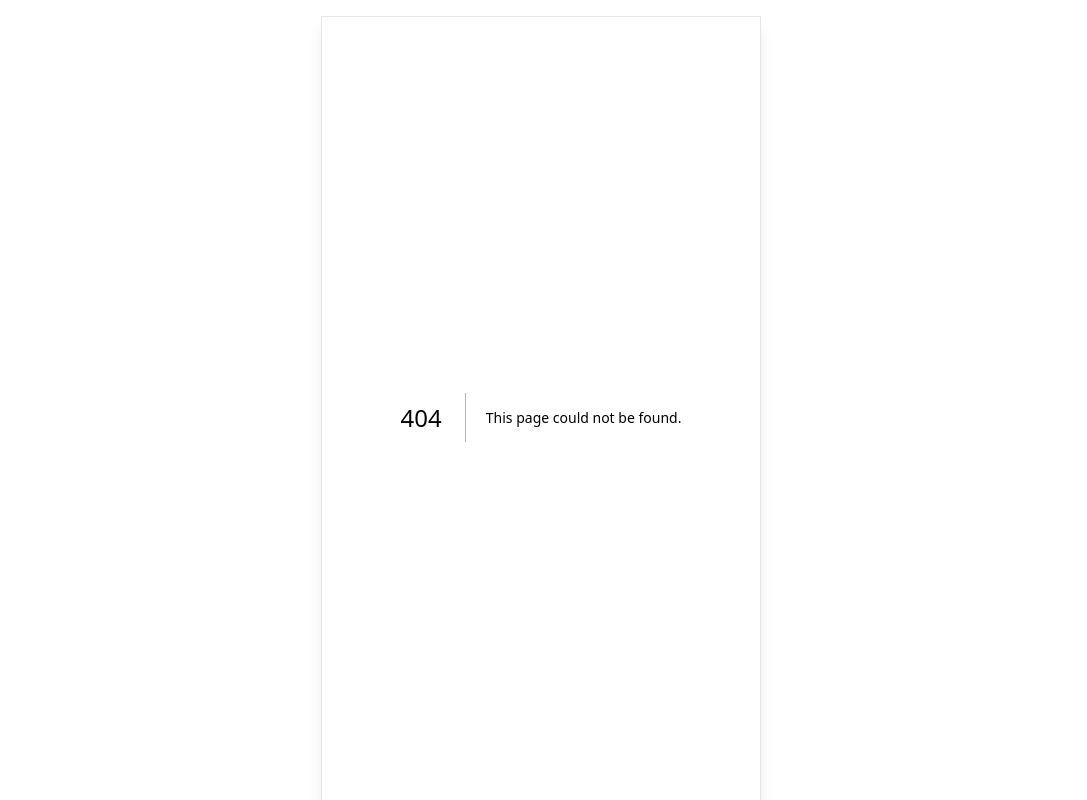
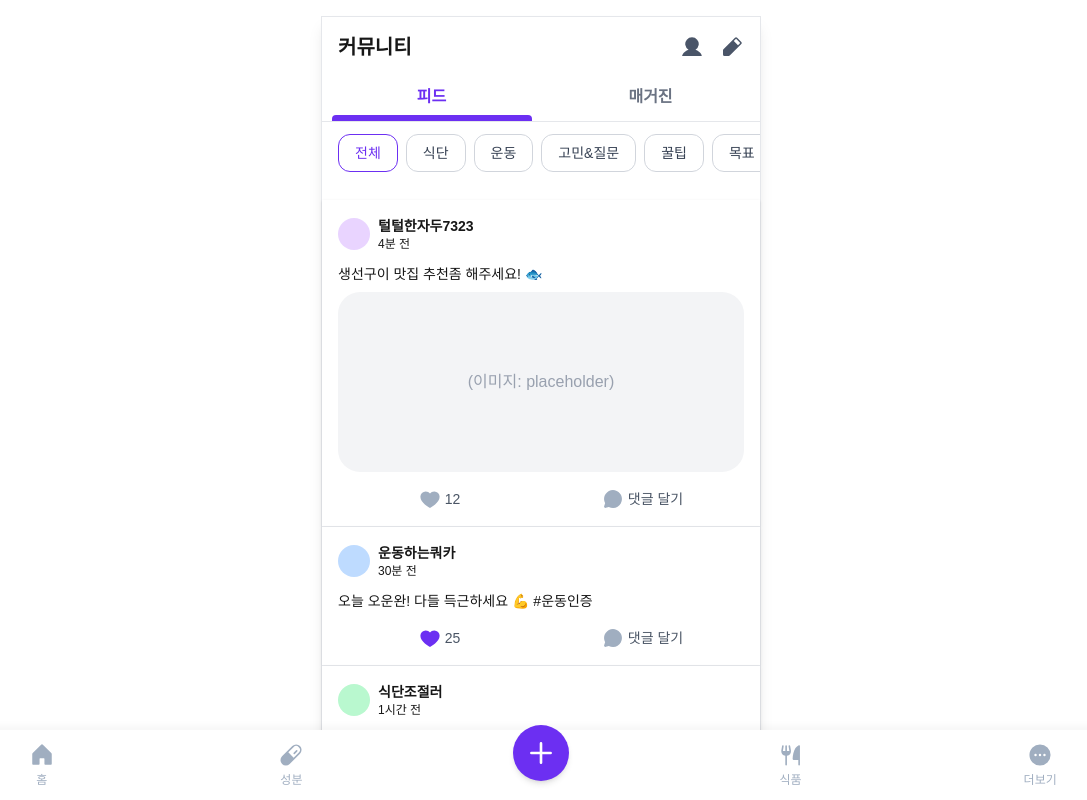
Before and after one commit to HwiDong6831/Boindang, a Next.js app in the folder frontend/boindang/: page /community in a window 1280 px wide. Before the commit this address had no page. Shown: the top 800 px of the page, without its empty margins (99-1186 px from the left). Built offline with nearby package versions, Linux system fonts and the light colour scheme.

Commit message:
[FE] Design : 커뮤니티 화면 디자인

```diff
--- /dev/null
+++ b/frontend/boindang/src/app/community/page.tsx
@@ -0,0 +1,189 @@
+'use client';
+
+import { useState, useEffect } from 'react';
+import { User, PencilSimple, Heart, ChatCircle } from '@phosphor-icons/react';
+import BottomNavBar from '../../components/navigation/BottomNavBar';
+
+const categories = ["전체", "식단", "운동", "고민&질문", "꿀팁", "목표", "체험단"];
+const tabs = ["피드", "매거진"];
+
+// 임시 더미 데이터 타입 (필요시 확장)
+interface Post {
+  id: number;
+  authorName: string;
+  authorImage: string; // 임시로 Tailwind 배경색 클래스 사용
+  timeAgo: string;
+  content: string;
+  imageUrl?: string | null; // 이미지 URL 또는 placeholder 식별자, null 허용
+  likes: number;
+  isLiked: boolean;
+}
+
+// 초기 더미 데이터 확장
+const initialPosts: Post[] = [
+  { id: 1, authorName: '털털한자두7323', authorImage: 'bg-purple-200', timeAgo: '4분 전', content: '생선구이 맛집 추천좀 해주세요! 🐟', imageUrl: 'placeholder', likes: 12, isLiked: false },
+  { id: 2, authorName: '운동하는쿼카', authorImage: 'bg-blue-200', timeAgo: '30분 전', content: '오늘 오운완! 다들 득근하세요 💪 #운동인증', imageUrl: null, likes: 25, isLiked: true },
+  { id: 3, authorName: '식단조절러', authorImage: 'bg-green-200', timeAgo: '1시간 전', content: '저녁으로 샐러드랑 닭가슴살 먹었어요. 생각보다 맛있네요? 다음엔 다른 드레싱 시도해봐야지🥗', imageUrl: null, likes: 8, isLiked: false },
+  { id: 4, authorName: '꿀팁전도사', authorImage: 'bg-yellow-200', timeAgo: '2시간 전', content: '혈당 스파이크 막는 식후 15분 걷기! 짧지만 효과 좋아요.', imageUrl: null, likes: 55, isLiked: true },
+  { id: 5, authorName: '목표달성가자', authorImage: 'bg-red-200', timeAgo: '3시간 전', content: '이번 주 목표: 매일 만 보 걷기 도전! 같이 하실 분? 🙌', imageUrl: 'placeholder_walk', likes: 31, isLiked: false },
+  { id: 6, authorName: '고민상담소', authorImage: 'bg-indigo-200', timeAgo: '5시간 전', content: '식단 조절 너무 어려운데 다들 어떻게 하시나요? ㅠㅠ 간식 참기가 제일 힘들어요.', imageUrl: null, likes: 19, isLiked: false },
+  { id: 7, authorName: '체험단리뷰어', authorImage: 'bg-pink-200', timeAgo: '1일 전', content: '이번에 새로 나온 저당 간식 체험해봤는데, 생각보다 달고 맛있어서 놀랐어요! 자세한 후기는 블로그에... (는 농담이고 여기다 쓸게요 ㅋㅋ)', imageUrl: 'placeholder_snack', likes: 42, isLiked: true },
+  { id: 8, authorName: '요리왕비룡', authorImage: 'bg-teal-200', timeAgo: '2일 전', content: '두부면으로 만든 파스타! 밀가루 없이 맛있게 즐길 수 있어요. 레시피 공유합니다🍝', imageUrl: null, likes: 77, isLiked: false },
+];
+
+export default function CommunityPage() {
+  const [activeCategory, setActiveCategory] = useState("전체");
+  const [activeTab, setActiveTab] = useState("피드");
+  const [posts, setPosts] = useState<Post[]>(initialPosts);
+  const [lastScrollY, setLastScrollY] = useState(0); // 이전 스크롤 위치
+  const [showFullHeader, setShowFullHeader] = useState(true); // 전체 헤더 표시 여부
+
+  // 좋아요 토글 핸들러
+  const handleLikeToggle = (postId: number) => {
+    setPosts(currentPosts =>
+      currentPosts.map(post => {
+        if (post.id === postId) {
+          // 좋아요 상태 반전 및 카운트 조정
+          return {
+            ...post,
+            isLiked: !post.isLiked,
+            likes: post.isLiked ? post.likes - 1 : post.likes + 1,
+          };
+        }
+        return post;
+      })
+    );
+  };
+
+  // 스크롤 이벤트 핸들러
+  useEffect(() => {
+    const handleScroll = () => {
+      const currentScrollY = window.scrollY;
+
+      if (currentScrollY <= 50) { // 상단 근처에서는 항상 표시
+        setShowFullHeader(true);
+      } else {
+        if (currentScrollY > lastScrollY) { // 스크롤 다운
+          setShowFullHeader(false);
+        } else { // 스크롤 업
+          setShowFullHeader(true);
+        }
+      }
+      setLastScrollY(currentScrollY); // 이전 스크롤 위치 업데이트
+    };
+
+    window.addEventListener('scroll', handleScroll, { passive: true });
+
+    return () => {
+      window.removeEventListener('scroll', handleScroll);
+    };
+  }, [lastScrollY]);
+
+  return (
+    <div className="bg-background min-h-screen text-text-primary">
+      {/* Sticky Header Container */}
+      <div className="sticky top-0 z-20 bg-background">
+        {/* Part 1: Always visible - Title and Icons */}
+        <div className="px-4 pt-4 pb-3">
+          <div className="flex justify-between items-center">
+            <h1 className="text-xl font-bold">커뮤니티</h1>
+            <div className="flex items-center gap-x-4">
+              <button aria-label="사용자 프로필">
+                <User size={24} weight="fill" color="#4A5568" />
+              </button>
+              <button aria-label="글쓰기">
+                <PencilSimple size={24} weight="fill" color="#4A5568" />
+              </button>
+            </div>
+          </div>
+        </div>
+
+        {/* Part 2: Conditionally visible - Tabs and Categories */}
+        <div
+          className={`transition-all duration-300 ease-in-out ${showFullHeader ? 'max-h-40 opacity-100' : 'max-h-0 opacity-0 overflow-hidden'
+            }`}
+        >
+          {/* Tab Navigation */}
+          <div className="flex w-full border-b border-gray-200">
+            {tabs.map((tab) => (
+              <button
+                key={tab}
+                onClick={() => setActiveTab(tab)}
+                className={`relative flex-1 py-3 px-4 text-center font-semibold transition-colors duration-200 ease-in-out ${activeTab === tab
+                  ? 'text-[#6C2FF2] after:content-[\'\'] after:absolute after:bottom-0 after:left-1/2 after:-translate-x-1/2 after:w-50 after:h-1.5 after:bg-[#6C2FF2] after:rounded-t'
+                  : 'text-gray-500 hover:text-gray-700'
+                  }`}
+              >
+                {tab}
+              </button>
+            ))}
+          </div>
+          {/* Category Chips (only if Feed tab is active) */}
+          {activeTab === '피드' && (
+            <div className="flex overflow-x-auto py-3 gap-x-2 scrollbar-hide px-4">
+              {categories.map((category) => (
+                <button
+                  key={category}
+                  onClick={() => setActiveCategory(category)}
+                  className={`px-4 py-2 rounded-xl text-sm font-medium whitespace-nowrap transition-colors duration-200 ease-in-out ${activeCategory === category ? 'border border-[#6C2FF2] text-[#6C2FF2]' : 'border border-gray-300 text-gray-700 hover:border-[#6C2FF2] hover:text-[#6C2FF2]'}`}
+                >
+                  {category}
+                </button>
+              ))}
+            </div>
+          )}
+        </div>
+      </div> {/* End of Sticky Header Container */}
+
+      {/* Feed or Magazine Content */}
+      {/* TODO: Display different content when Magazine tab is selected */}
+      <main className="pt-4 pb-[70px] flex flex-col divide-y divide-gray-200">
+        {/* 피드 탭 활성 시 게시물 목록 렌더링 */}
+        {activeTab === '피드' && posts.map((post) => (
+          <div key={post.id} className="bg-white p-4 shadow-sm">
+            {/* 사용자 정보 */}
+            <div className="flex items-center mb-3">
+              <div className={`w-8 h-8 rounded-full ${post.authorImage} mr-2`}></div>
+              <div>
+                <p className="text-sm font-semibold text-text-primary">{post.authorName}</p>
+                <p className="text-xs text-text-secondary">{post.timeAgo}</p>
+              </div>
+            </div>
+            {/* 본문 내용 - 이미지 유무에 따라 mb 조정 */}
+            <p className={`text-text-primary text-sm ${post.imageUrl ? 'mb-2' : 'mb-4'}`}>{post.content}</p>
+            {/* 이미지 영역 (이미지 URL이 있을 경우) */}
+            {post.imageUrl && (
+              <div className="h-[180px] bg-gray-100 rounded-[22px] mb-4 flex items-center justify-center text-gray-400">
+                {/* TODO: 실제 이미지 컴포넌트 또는 img 태그 사용 */}
+                (이미지: {post.imageUrl})
+              </div>
+            )}
+            {/* 좋아요 / 댓글 버튼 */}
+            <div className="flex items-center text-gray-600">
+              <button
+                onClick={() => handleLikeToggle(post.id)}
+                className="w-1/2 flex justify-center items-center gap-x-1"
+              >
+                <Heart size={22} weight="fill" color={post.isLiked ? '#6C2FF2' : '#A0AEC0'} />
+                <span className="text-sm">{post.likes}</span>
+              </button>
+              <button className="w-1/2 flex justify-center items-center gap-x-1">
+                <ChatCircle size={22} weight="fill" color="#A0AEC0" />
+                {/* TODO: 실제 댓글 수 표시 */}
+                <span className="text-sm">댓글 달기</span>
+              </button>
+            </div>
+          </div>
+        ))}
+
+        {/* 매거진 탭 활성 시 */}
+        {activeTab === '매거진' && (
+          <div className="p-4 text-center text-gray-500">
+            매거진 콘텐츠가 여기에 표시됩니다.
+          </div>
+        )}
+      </main>
+      <BottomNavBar />
+    </div>
+  );
+}
--- a/frontend/boindang/src/components/navigation/ActionMenu.tsx
+++ b/frontend/boindang/src/components/navigation/ActionMenu.tsx
@@ -1,6 +1,6 @@
 'use client';
 
-import { Camera, NewspaperClipping, Trophy, BookmarkSimple, X } from "@phosphor-icons/react";
+import { Camera, NewspaperClipping, Trophy, BookmarkSimple, X, ChatCircleDots } from "@phosphor-icons/react";
 import Link from "next/link"; // Link 컴포넌트 사용을 위해 import
 
 interface ActionMenuProps {
@@ -31,27 +31,34 @@ export default function ActionMenu({ onClose }: ActionMenuProps) {
           <span>성분 분석하기</span>
         </Link>
 
-        {/* 카드 뉴스 / 영양 퀴즈 / 체험단: justify-around, flex-1 추가 */}
-        <div className="flex justify-around w-full mb-8">
+        {/* 카드 뉴스 / 영양 퀴즈 / 체험단 / 커뮤니티: 3열 그리드, gap-y-6 추가 */}
+        <div className="grid grid-cols-3 gap-y-6 w-full mb-8">
           {/* 카드 뉴스 */}
           {/* TODO: 카드 뉴스 페이지 경로로 변경 */}
-          <Link href="/news" className="flex flex-1 flex-col items-center gap-1 text-gray-700 text-sm" onClick={onClose}>
+          <Link href="/news" className="flex flex-col items-center gap-1 text-gray-700 text-sm" onClick={onClose}>
             <NewspaperClipping size={28} weight="fill" />
             <span>카드 뉴스</span>
           </Link>
 
           {/* 영양 퀴즈 */}
           {/* TODO: 영양 퀴즈 페이지 경로로 변경 */}
-          <Link href="/quiz" className="flex flex-1 flex-col items-center gap-1 text-gray-700 text-sm" onClick={onClose}>
+          <Link href="/quiz" className="flex flex-col items-center gap-1 text-gray-700 text-sm" onClick={onClose}>
             <Trophy size={28} weight="fill" />
             <span>영양 퀴즈</span>
           </Link>
 
           {/* 체험단 */}
           {/* TODO: 체험단 페이지 경로로 변경 */}
-          <Link href="/experience" className="flex flex-1 flex-col items-center gap-1 text-gray-700 text-sm" onClick={onClose}>
+          <Link href="/experience" className="flex flex-col items-center gap-1 text-gray-700 text-sm" onClick={onClose}>
             <BookmarkSimple size={28} weight="fill" />
             <span>체험단</span>
+          </Link>
+
+          {/* 커뮤니티 - 새로운 메뉴 항목 */}
+          {/* TODO: 커뮤니티 페이지 경로로 변경 */}
+          <Link href="/community" className="flex flex-col items-center gap-1 text-gray-700 text-sm" onClick={onClose}>
+            <ChatCircleDots size={28} weight="fill" />
+            <span>커뮤니티</span>
           </Link>
         </div>
 
--- a/frontend/boindang/src/components/navigation/BottomNavBar.tsx
+++ b/frontend/boindang/src/components/navigation/BottomNavBar.tsx
@@ -23,7 +23,7 @@ export default function BottomNavBar() {
       {/* 액션 메뉴 */}
       {isActionMenuOpen && <ActionMenu onClose={toggleActionMenu} />} {/* 조건부 렌더링 및 onClose 전달 */}
 
-      <nav className="h-[70px] bg-white shadow-[0_-2px_10px_rgba(0,0,0,0.05)] flex items-center justify-around px-4 z-40"> {/* z-index 조정 */}
+      <nav className="fixed bottom-0 left-0 right-0 w-full h-[70px] bg-white shadow-[0_-2px_10px_rgba(0,0,0,0.05)] flex items-center justify-around px-4 z-40"> {/* z-index 조정 */}
         {/* 홈 */}
         <Link href="/" className="flex flex-col items-center justify-center w-1/5">
           <House size={26} weight="fill" color={pathname === '/' ? activeColor : inactiveColor} />
```
Also changed, not shown: frontend/boindang/public/sw.js.
